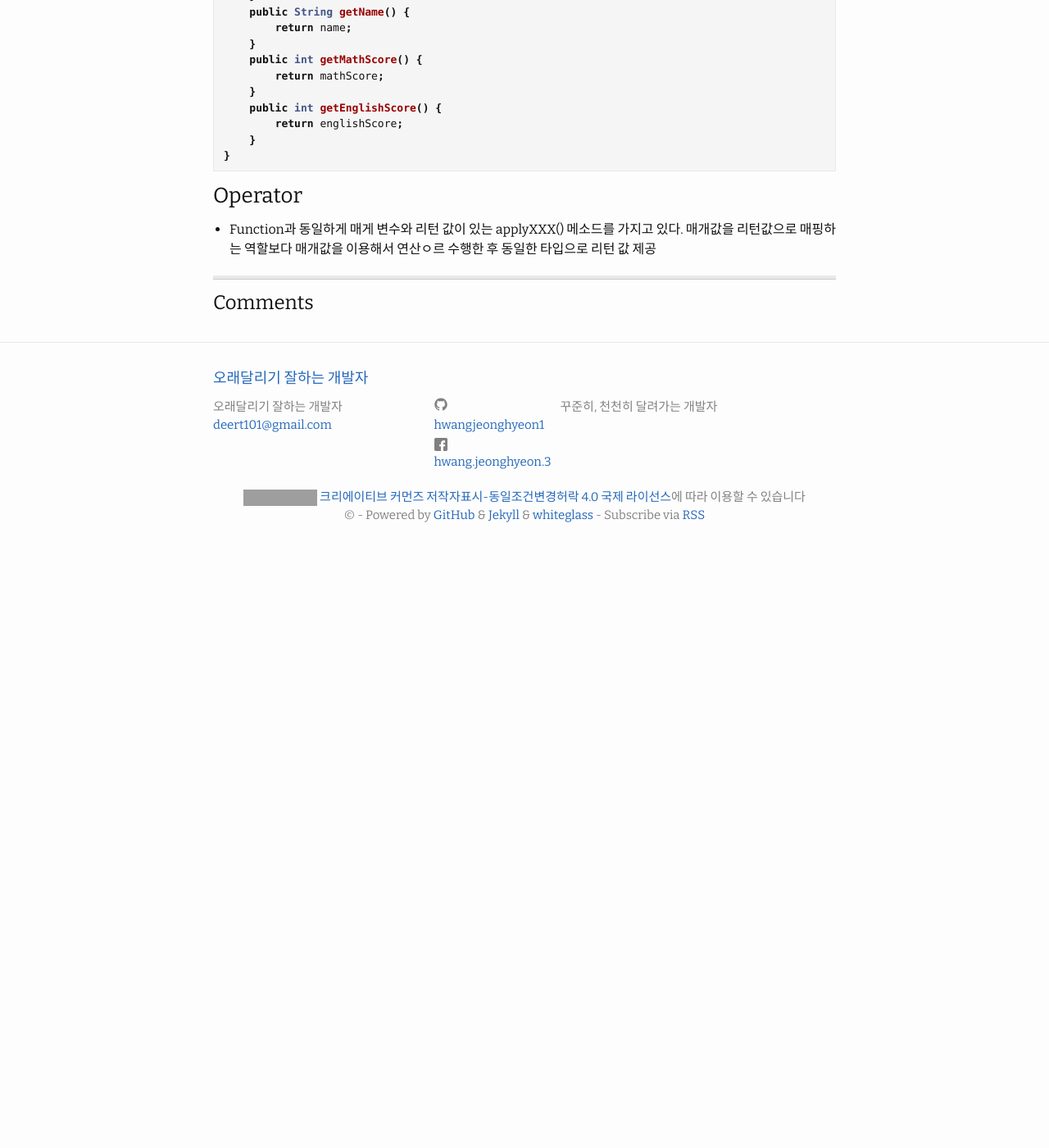
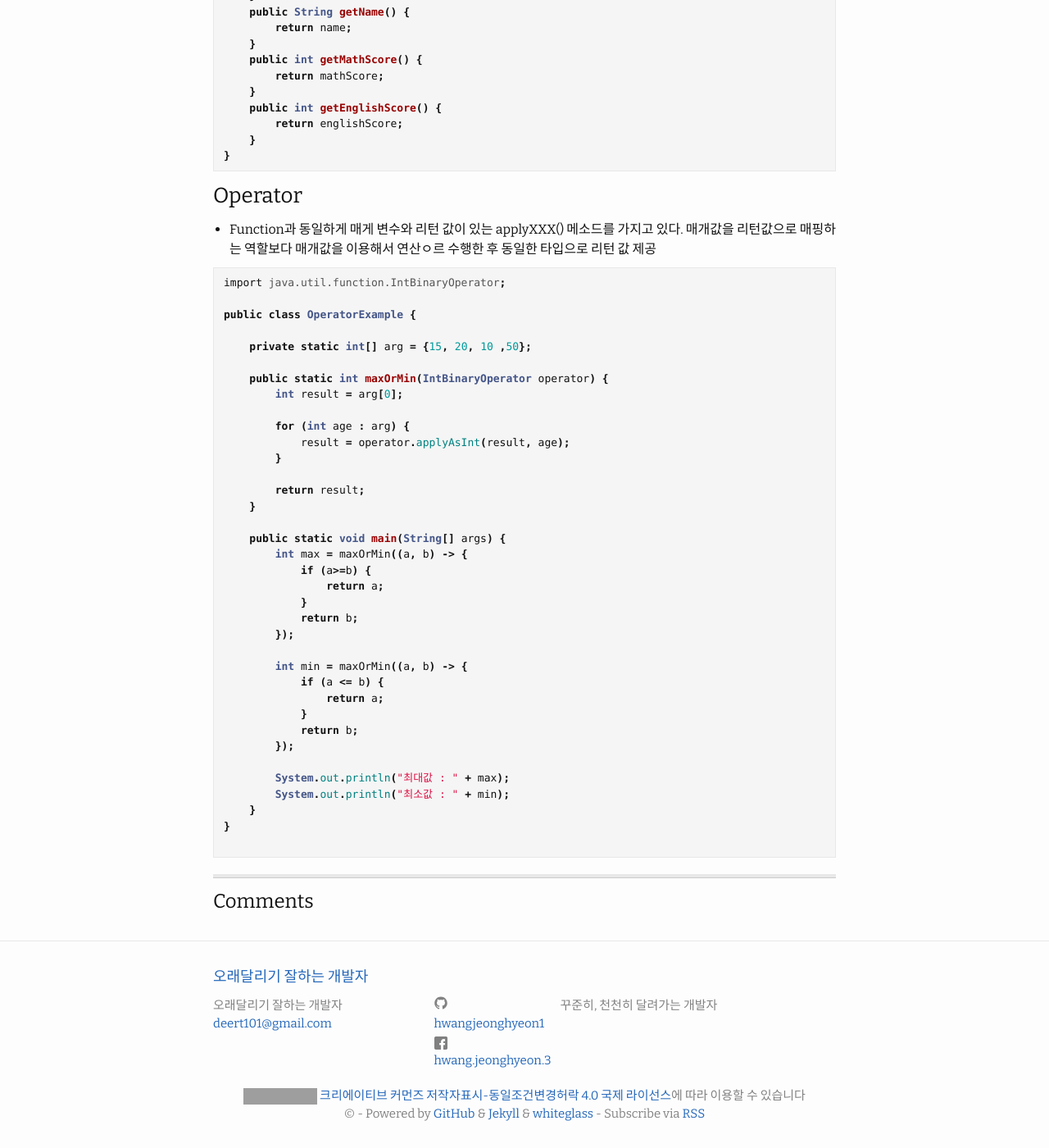
Before and after one commit to HWANGJEONGHYEON1/HWANGJEONGHYEON1.github.io, a Jekyll site: the page built from _posts/2021-07-09-functional.md, in a window 1280 px wide and 1400 px high, scrolled down 3466 px. Shown: the whole window at 82% size. Built offline with Jekyll 4.4.1, drawn with Linux system fonts in a browser that asks for light colours; comment, search, counter and statistics services are not loaded; before the commit the page ends 4136 px from its top, so only the background shows below that; grey boxes are pictures that could not be loaded.

Commit message:
[refactor]함수형인터페이스

````diff
--- a/_posts/2021-07-09-functional.md
+++ b/_posts/2021-07-09-functional.md
@@ -189,3 +189,42 @@ class Student {
 
 ### Operator
 - Function과 동일하게 매게 변수와 리턴 값이 있는 applyXXX() 메소드를 가지고 있다. 매개값을 리턴값으로 매핑하는 역할보다 매개값을 이용해서 연산ㅇ르 수행한 후 동일한 타입으로 리턴 값 제공
+
+```java
+import java.util.function.IntBinaryOperator;
+
+public class OperatorExample {
+
+    private static int[] arg = {15, 20, 10 ,50};
+
+    public static int maxOrMin(IntBinaryOperator operator) {
+        int result = arg[0];
+
+        for (int age : arg) {
+            result = operator.applyAsInt(result, age);
+        }
+
+        return result;
+    }
+
+    public static void main(String[] args) {
+        int max = maxOrMin((a, b) -> {
+            if (a>=b) {
+                return a;
+            }
+            return b;
+        });
+
+        int min = maxOrMin((a, b) -> {
+            if (a <= b) {
+                return a;
+            }
+            return b;
+        });
+
+        System.out.println("최대값 : " + max);
+        System.out.println("최소값 : " + min);
+    }
+}
+
+```
````
